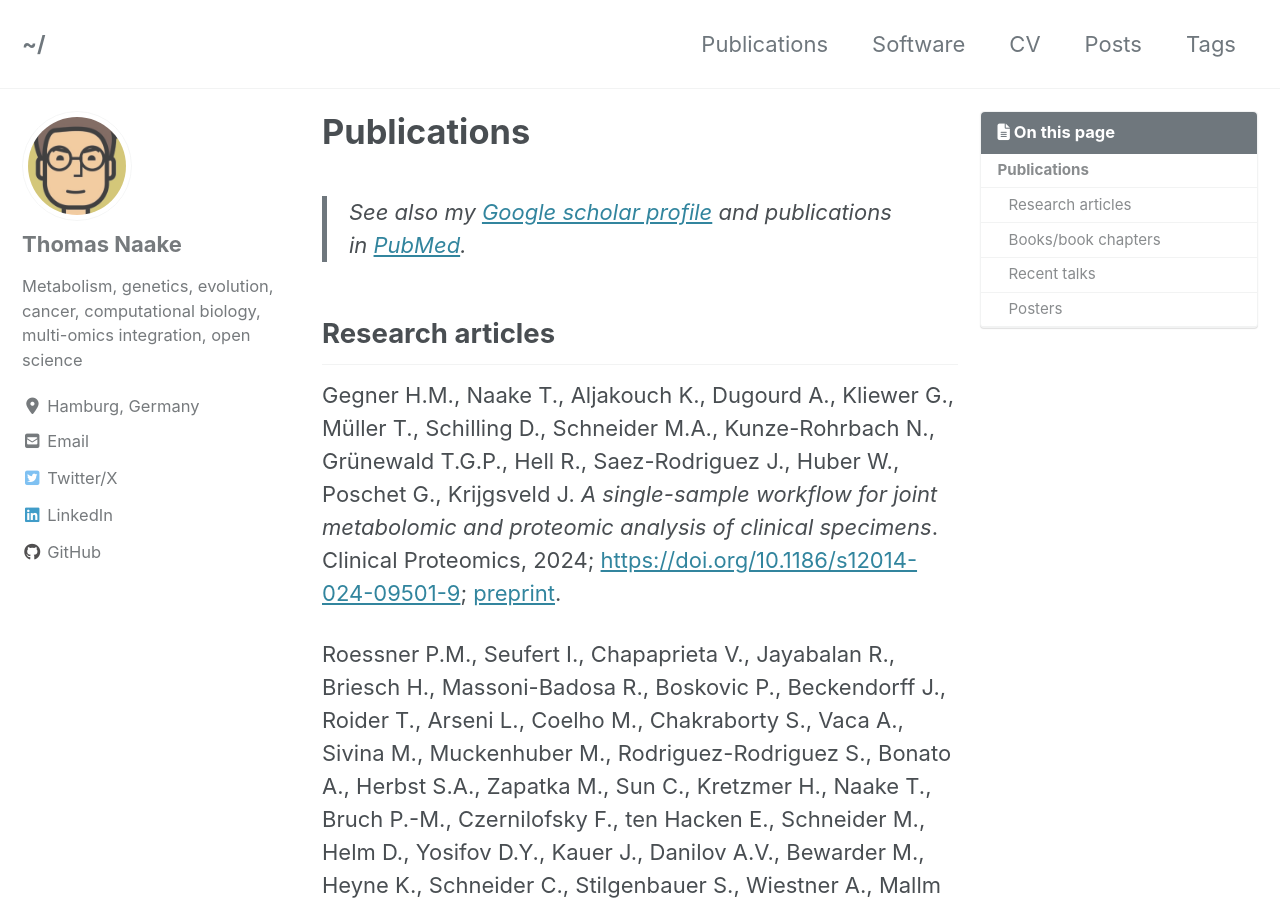
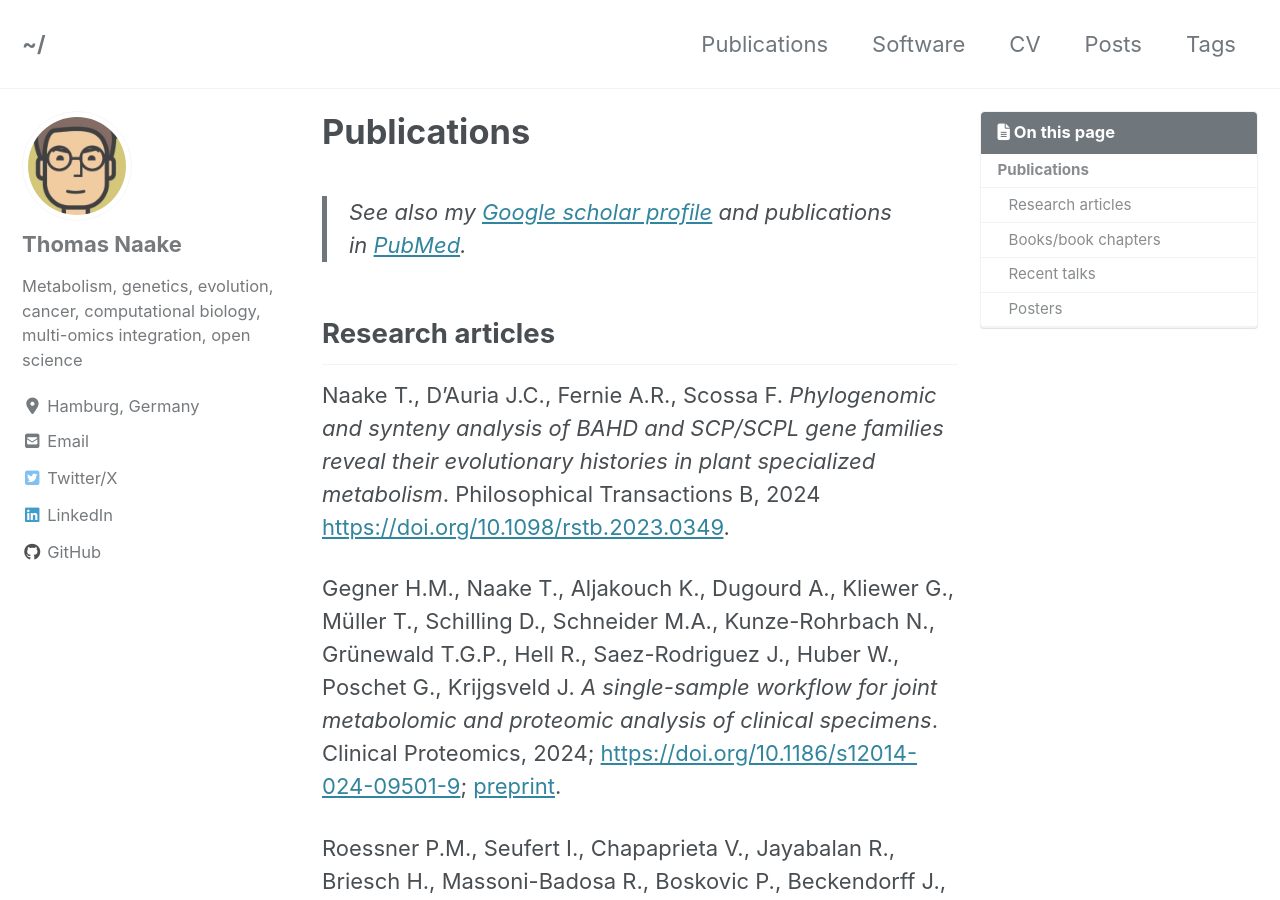
Before and after one commit to tnaake/tnaake.github.io, a Jekyll site: the page built from _pages/publications.md, in a window 1280 px wide and 900 px high. Built offline with Jekyll 4.4.1, drawn with Linux system fonts in a browser that asks for light colours; cached includes are drawn as plain includes; nearby versions of some CDN libraries.

Commit message:
Update publications.md

```diff
--- a/_pages/publications.md
+++ b/_pages/publications.md
@@ -18,6 +18,12 @@ header:
 > [PubMed](https://www.ncbi.nlm.nih.gov/pubmed/?term=naake+thomas).
 
 ## Research articles
+
+Naake T., D'Auria J.C., Fernie A.R., Scossa F.
+*Phylogenomic and synteny analysis of BAHD and SCP/SCPL gene families
+reveal their evolutionary histories in plant specialized metabolism*.
+Philosophical Transactions B, 2024
+[https://doi.org/10.1098/rstb.2023.0349](https://doi.org/10.1098/rstb.2023.0349).
 
 Gegner H.M., Naake T., Aljakouch K., Dugourd A., Kliewer G., Müller T.,
 Schilling D., Schneider M.A., Kunze-Rohrbach N., Grünewald T.G.P.,
```
